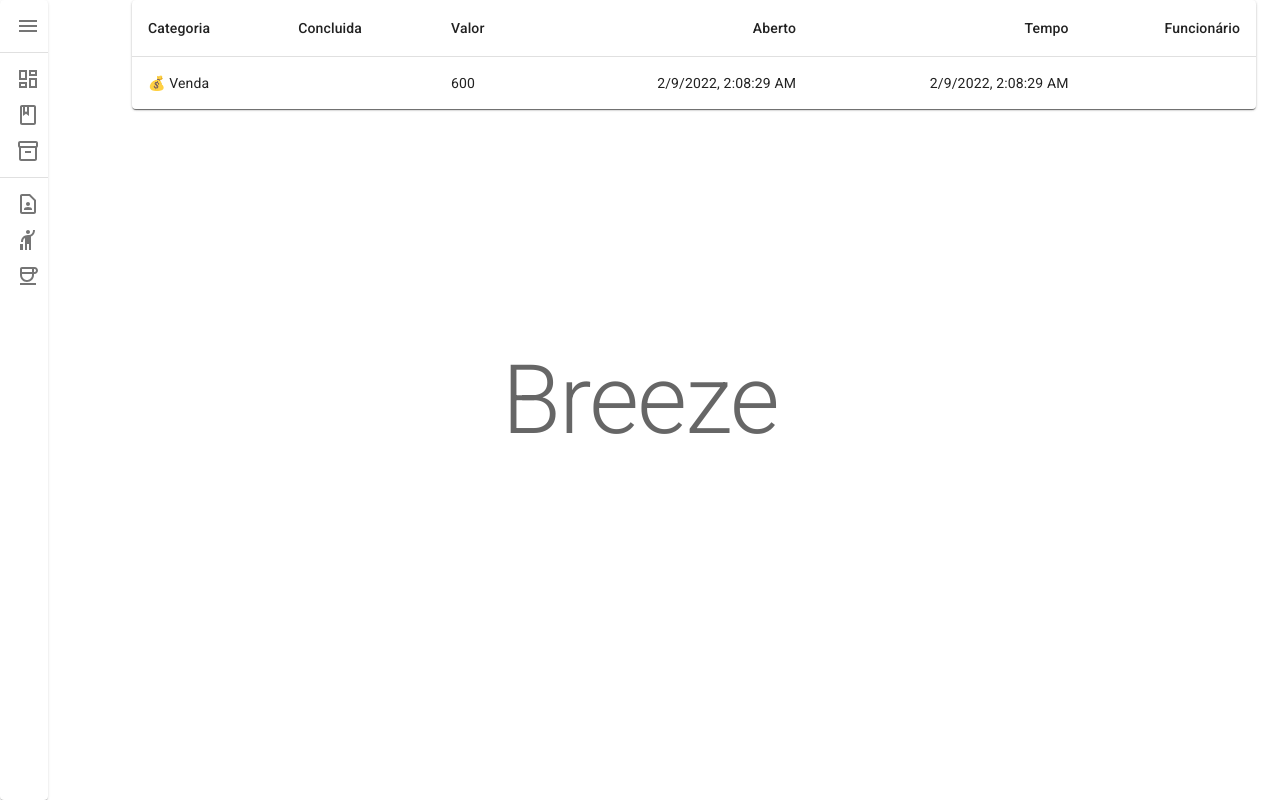
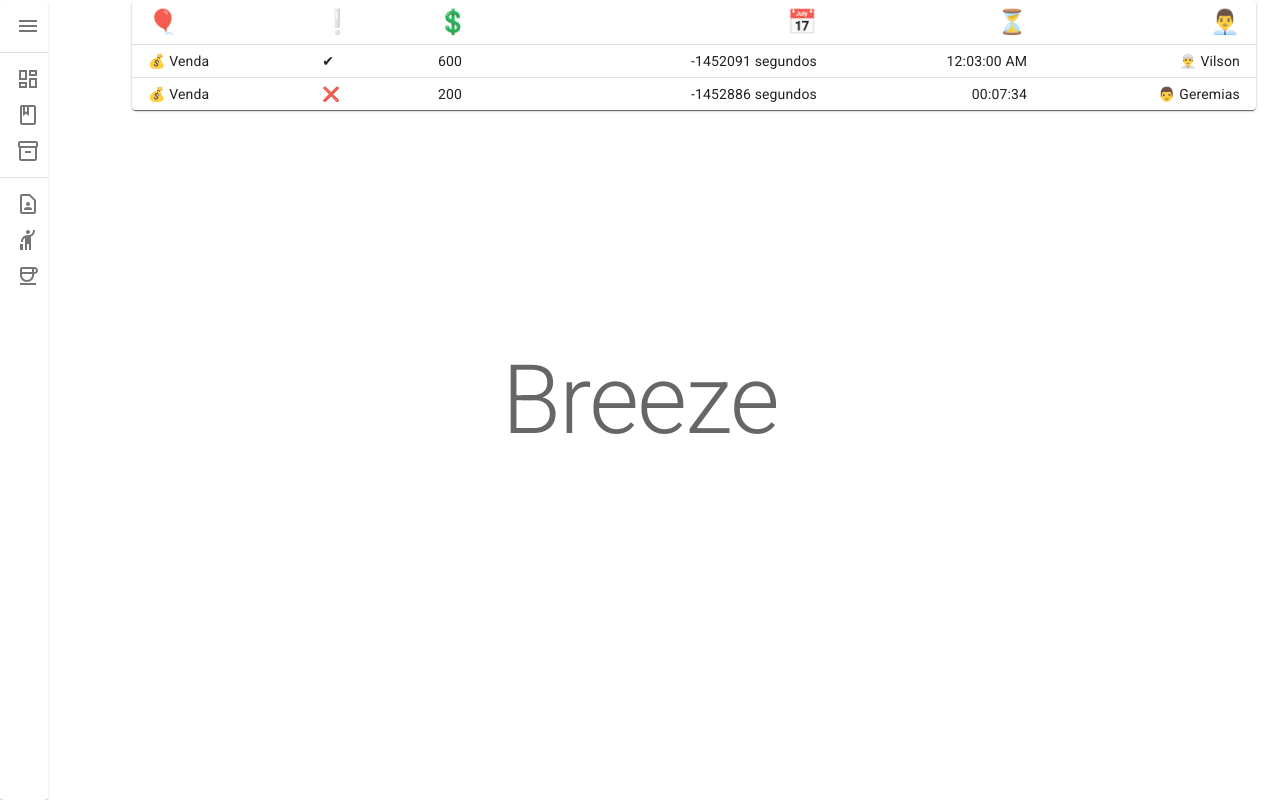
Before and after one commit to CavernaTech/breeze, a React (Create React App) app: page /pedidos in a window 1280 px wide. Built offline with nearby package versions, Linux system fonts and the light colour scheme; a web font is replaced by a local one.

Commit message:
Protótipo tabela de pedido;

```diff
--- /dev/null
+++ b/src/components/emojiTableCell.component.jsx
@@ -0,0 +1,13 @@
+import { TableCell, Tooltip, Typography } from "@mui/material";
+
+function EmojiCell({ align, emoji, tooltip }) {
+  return (
+    <Tooltip title={tooltip}>
+      <TableCell align={align || "inherit"}>
+        <Typography variant="h5">{emoji}</Typography>
+      </TableCell>
+    </Tooltip>
+  );
+}
+
+export default EmojiCell;
--- a/src/pages/pedidos.page.jsx
+++ b/src/pages/pedidos.page.jsx
@@ -1,4 +1,4 @@
-import React from 'react';
+import React from "react";
 import {
   Container,
   Paper,
@@ -7,16 +7,33 @@
   TableCell,
   TableContainer,
   TableHead,
-  TableRow
-} from '@mui/material';
-import MenuComponent from '../components/menu';
+  TableRow,
+} from "@mui/material";
+import MenuComponent from "../components/menu";
+import EmojiTableCell from "../components/emojiTableCell.component";
+import timeSince from "../utils/theme/timeSince";
 
 function createData(categoria, concluido, valor, inicio, fim, fechamento) {
   return { categoria, concluido, valor, inicio, fim, fechamento };
 }
 
 const rows = [
-  createData('💰 Venda', false, 600, (new Date()).toLocaleString(), (new Date()).toLocaleString(), null),
+  createData(
+    "💰 Venda",
+    "✔",
+    600,
+    timeSince(new Date(2022, 1, 25, 21, 30)),
+    new Date(0,0,0,0,3).toLocaleTimeString(),
+    "👳‍♂️ Vilson"
+  ),
+  createData(
+    "💰 Venda",
+    "❌",
+    200,
+    timeSince(new Date(2022, 1, 25, 21, 43, 15)),
+    "00:07:34",
+    "👨 Geremias"
+  ),
 ];
 
 function PedidosPage() {
@@ -25,22 +42,32 @@
       <Container>
         <Paper>
           <TableContainer component={Paper}>
-            <Table sx={{ minWidth: 650 }} aria-label="simple table">
+            <Table
+              sx={{ minWidth: 300 }}
+              sx={{ minWidth: 300 }}
+              size="small"
+              children
+              aria-label="simple table"
+            >
               <TableHead>
                 <TableRow>
-                  <TableCell>Categoria</TableCell>
-                  <TableCell>Concluida</TableCell>
-                  <TableCell>Valor</TableCell>
-                  <TableCell align="right">Aberto</TableCell>
-                  <TableCell align="right">Tempo</TableCell>
-                  <TableCell align="right">Funcionário</TableCell>
+                  <EmojiTableCell emoji="🎈" tooltip="Categoria" />
+                  <EmojiTableCell emoji="❕" tooltip="Concluída" />
+                  <EmojiTableCell emoji="💲" tooltip="Valor" />
+                  <EmojiTableCell align="right" emoji="📅" tooltip="Aberta" />
+                  <EmojiTableCell align="right" emoji="⏳" tooltip="Tempo" />
+                  <EmojiTableCell
+                    align="right"
+                    emoji="👨‍💼"
+                    tooltip="Funcionário"
+                  />
                 </TableRow>
               </TableHead>
               <TableBody>
                 {rows.map((row) => (
                   <TableRow
                     key={row.categoria}
-                    sx={{ '&:last-child td, &:last-child th': { border: 0 } }}
+                    sx={{ "&:last-child td, &:last-child th": { border: 0 } }}
                   >
                     <TableCell>{row.categoria}</TableCell>
                     <TableCell>{row.concluido}</TableCell>
--- /dev/null
+++ b/src/utils/theme/timeSince.js
@@ -0,0 +1,29 @@
+function timeSince(date) {
+
+  var seconds = Math.floor((new Date() - date) / 1000);
+
+  var interval = seconds / 31536000;
+
+  if (interval > 1) {
+    return Math.floor(interval) + " anos";
+  }
+  interval = seconds / 2592000;
+  if (interval > 1) {
+    return Math.floor(interval) + " meses";
+  }
+  interval = seconds / 86400;
+  if (interval > 1) {
+    return Math.floor(interval) + " dias";
+  }
+  interval = seconds / 3600;
+  if (interval > 1) {
+    return Math.floor(interval) + " horas";
+  }
+  interval = seconds / 60;
+  if (interval > 1) {
+    return Math.floor(interval) + " minutos";
+  }
+  return Math.floor(seconds) + " segundos";
+}
+
+export default timeSince;
```
